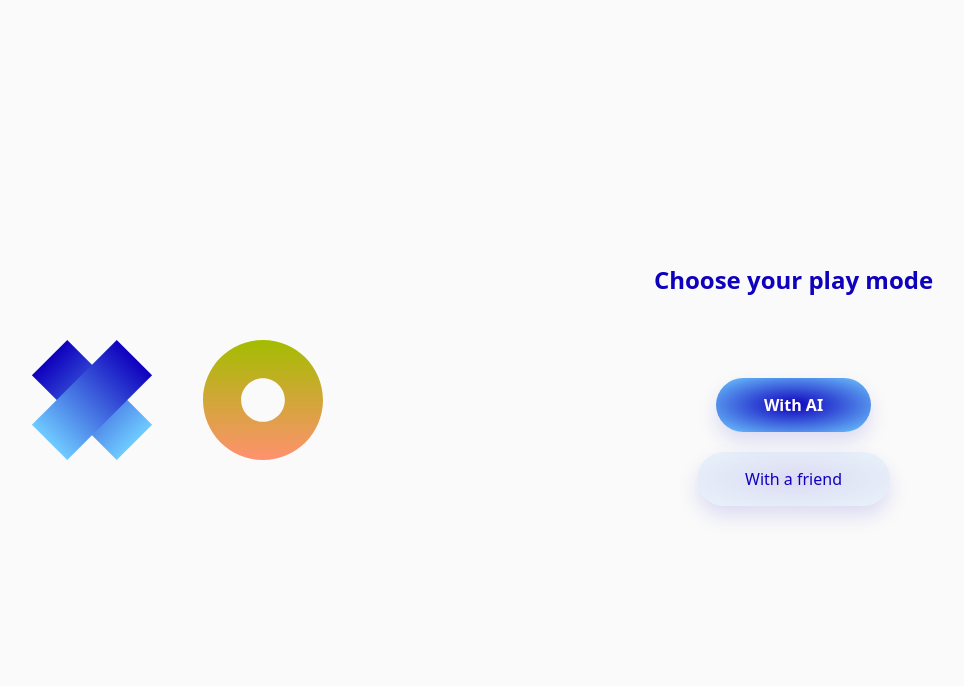
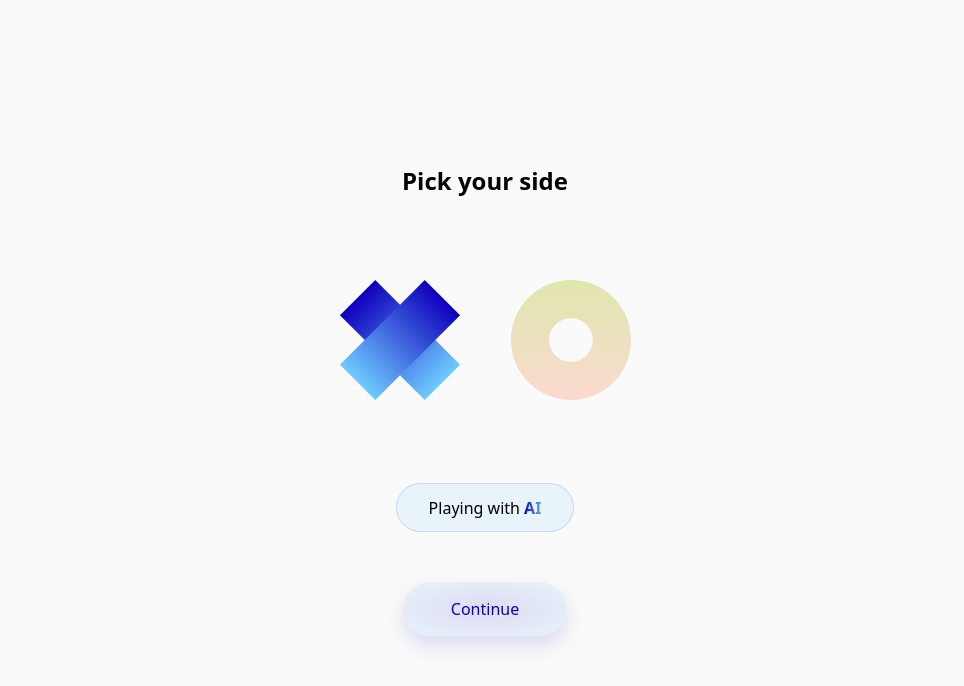
Before and after one commit to haneenmahd/tic-tac-go, a React (Create React App) app: page / in a window 1280 px wide. Both pictures are taken after a click on the element "With AI". Shown: the top 686 px of the page, without its empty margins (155-1119 px from the left). Built offline with nearby package versions, Linux system fonts and the light colour scheme.

Commit message:
add side picker view

```diff
--- a/src/pages/Home.js
+++ b/src/pages/Home.js
@@ -1,12 +1,48 @@
-import * as React from "react";
-import { Button, COLORS, FlexDiv } from "../styling";
+import { useState } from "react";
+import { Button, COLORS, FlexDiv, HighlightedText } from "../styling";
 import SymbolO from "../assets/svg/O-symbol.svg";
 import SymbolX from "../assets/svg/X-symbol.svg";
+import { PlayerSide, PlayModes } from "../store/data";
+import styled, { css } from "styled-components";
+
+const GameInfo = styled.div`
+  padding: 0.8rem 2rem;
+  background: ${COLORS.fadedLightBlue};
+  border: 1px solid ${COLORS.fadedBlue};
+  border-radius: 30px;
+`;
+
+const SideImage = styled.img`
+  opacity: 0.3;
+  cursor: pointer;
+  transition: 300ms ease-in-out;
+
+  ${(props) =>
+    props.selected &&
+    css`
+      opacity: 1;
+    `}
+`;
 
 const Home = () => {
-  return (
-    <FlexDiv flexHeight>
-      <FlexDiv direction="row">
+  const [playMode, setPlayMode] = useState(null);
+  const [side, setSide] = useState("X"); // choosing X by default
+
+  const handlePlayMode = (mode) => {
+    if (mode === PlayModes.AI || mode === PlayModes.FRIEND) {
+      setPlayMode(mode);
+    }
+  };
+
+  const handlePlaySide = (side) => {
+    if (side === PlayerSide.O || side === PlayerSide.X) {
+      setSide(side);
+    }
+  };
+
+  const playModeView = (
+    <div>
+      <FlexDiv direction="row" gap="30px">
         <img src={SymbolX} alt="X symbol" />
         <img src={SymbolO} alt="O symbol" />
       </FlexDiv>
@@ -14,19 +50,50 @@ const Home = () => {
       <FlexDiv direction="column">
         <h2
           style={{
-            color: COLORS.blue,
+            color: COLORS.textBlue,
           }}
         >
           Choose your play mode
         </h2>
 
         <FlexDiv direction="column" gap="20px">
-          <Button>With AI</Button>
-          <Button secondary>With a friend</Button>
+          <Button onClick={() => handlePlayMode(PlayModes.AI)}>With AI</Button>
+          <Button onClick={() => handlePlayMode(PlayModes.FRIEND)} secondary>
+            With a friend
+          </Button>
         </FlexDiv>
       </FlexDiv>
+    </div>
+  );
+
+  const pickSideView = (
+    <FlexDiv direction="column">
+      <h2>Pick your side</h2>
+
+      <FlexDiv direction="row" gap="50px">
+        <SideImage
+          src={SymbolX}
+          alt="X symbol"
+          selected={side === PlayerSide.X}
+          onClick={() => handlePlaySide(PlayerSide.X)}
+        />
+        <SideImage
+          src={SymbolO}
+          alt="O symbol"
+          selected={side === PlayerSide.O}
+          onClick={() => handlePlaySide(PlayerSide.O)}
+        />
+      </FlexDiv>
+
+      <GameInfo>
+        Playing with <HighlightedText>{playMode}</HighlightedText>
+      </GameInfo>
+
+      <Button secondary>Continue</Button>
     </FlexDiv>
   );
+
+  return <FlexDiv flexHeight>{playMode ? pickSideView : playModeView}</FlexDiv>;
 };
 
 export default Home;
```
